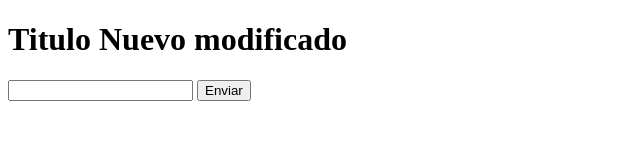
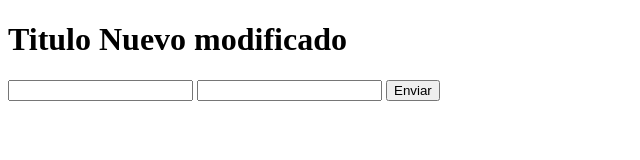
Before and after one commit to miguelrarnaiz/hello-world-git, a plain HTML site: page index.html in a window 1280 px wide. Shown: the whole page, without its empty margins (0-640 px from the left). Drawn offline with Linux system fonts and the light colour scheme.

Commit message:
Se agregó lastName

```diff
--- a/index.html
+++ b/index.html
@@ -11,6 +11,7 @@
 
     <form action="#" method="GET">
         <input type="text" name="firstName" id="firstName">
+        <input type="text" name="lasttName" id="lasttName">
         <input type="button" value="Enviar">
     </form>
 </body>
```
